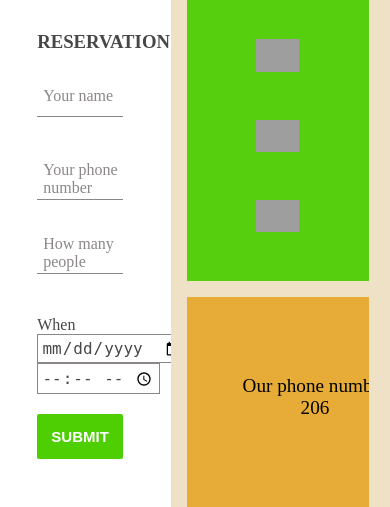
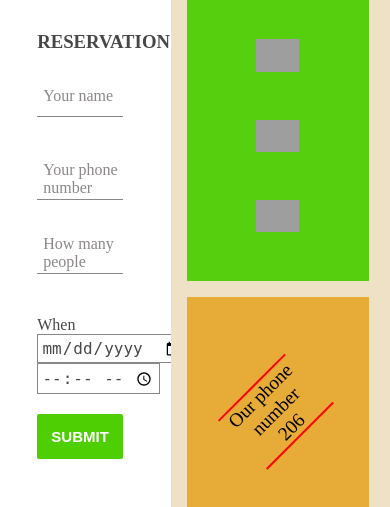
Before and after one commit to donggo-git/restaurant-project, a PHP site: page /restaurantProject.html in a window 390 px wide. Shown: the part 2554-3061 px from the top of the page. Run offline with PHP 8.4, Linux system fonts and the light colour scheme; some libraries are stand-ins or nearby versions; some web fonts are replaced; grey boxes are pictures that could not be loaded.

Commit message:
change style for .phone-number-text

```diff
--- a/restaurantProject.css
+++ b/restaurantProject.css
@@ -299,6 +299,8 @@ h2{
     grid-template-rows: auto auto;
     justify-content: center;
     grid-gap: 1rem;
+    height: auto;
+    width: auto;
 }
 form{
     grid-column-start: 1;
@@ -426,10 +428,9 @@ input[type="submit"]{
     margin: 1.5rem auto;
 }
 .phone-number-content{
-    grid-row-start: 2;
-    grid-row-end: 3;
-    grid-column-start: 2;
-    grid-column-end: 3;
+    grid-row: 2/3;
+    grid-column: 2/3;
+
     background-color:#e7ac37;
     width: 22vw;
     font-size: 1.2rem;
@@ -442,28 +443,21 @@ input[type="submit"]{
     margin-right: 2rem;
     justify-content: center;
     align-items: center;
+   transition: all 0.5s;
 }
 .phone-number-text{
-    position: relative;
-    width: 100%;
+    border-top: 2px red solid;
+    border-bottom: 2px red solid;
+    width: 110%;
     text-align: center;
-    z-index: 10;
+    z-index: 5;
+    transform: rotate(-45deg) translate(-12.5%,12.5%);
 }
 .phone-number-text>div{
     margin: 0 auto;
-    position: relative;
+
     z-index: 10;
-    background-color: #e7ac37;
+
     width: 10rem;
     padding: 0;
 }
-.phone-number-text::before{
-    z-index: 1;
-    content: "";
-    position: absolute;
-    top: 50%;
-    left: 0;
-    width: 100%;
-    height: 5px;
-    background-color:red;
-}
--- a/restaurantProject.html
+++ b/restaurantProject.html
@@ -345,16 +345,13 @@
                 </div>
                 <div class="phone-number-content">
                     <div class="phone-number-text">
-                        <div>Our phone number</div>
-                    </div>
-                    <div class="phone-number-text">
-                        <div>206</div>
+                        <p>Our phone number</p>
+                        <p>206</p>
                     </div>
                 </div>
             </div>
         </section>
-        </div>
-        </div>
+        <footer></footer>
     </main>
 </body>
 <script src="restaurantProject.js"></script>
```
